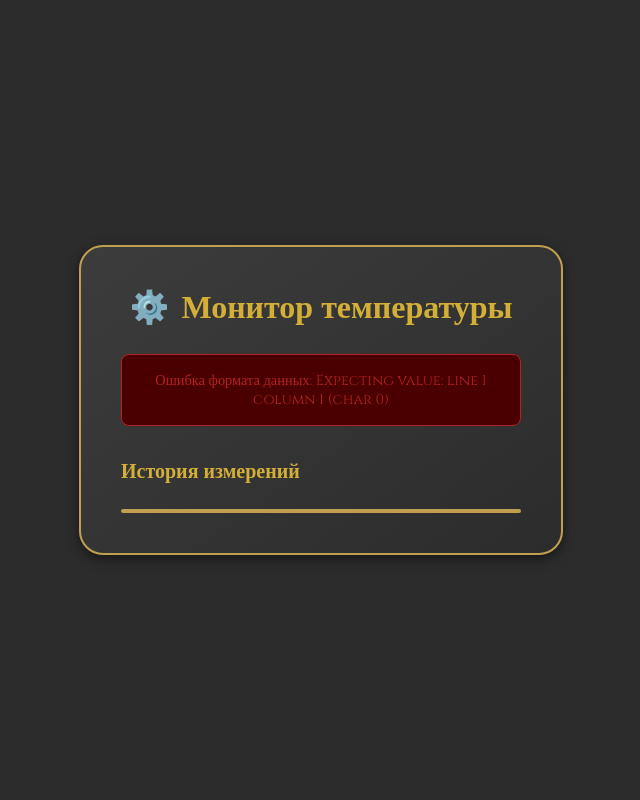
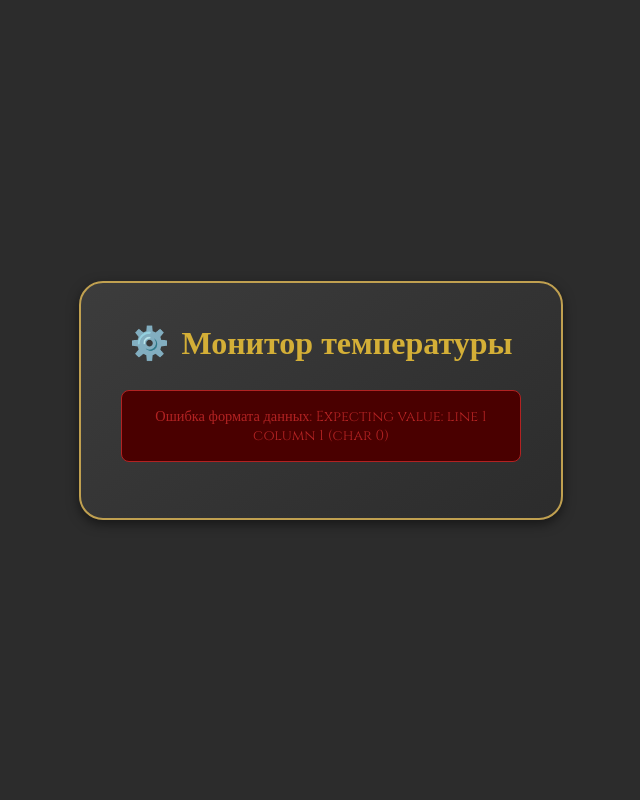
Before and after one commit to dmitray27/esp32-telegram, a Flask app: page / in a window 1280 px wide. Shown: the whole page, without its empty margins (319-959 px from the left). Run offline with Flask 3, Linux system fonts and the light colour scheme; data that the repository does not hold is empty.

Commit message:
Update index.html

```diff
--- a/templates/index.html
+++ b/templates/index.html
@@ -5,25 +5,22 @@
     <meta name="viewport" content="width=device-width, initial-scale=1.0">
     <title>Монитор температуры</title>
     <style>
-        /* Стимпанк стили */
         :root {
-            --text-primary: #d4af37; /* Золотой */
-            --text-secondary: #8b8000; /* Темно-желтый */
-            --bg-primary: #2c2c2c; /* Темный фон */
-            --accent: #c0a050; /* Бронзовый */
-            --error: #b22222; /* Огненно-красный */
-            --metal: #808080; /* Металлический серый */
+            --text-primary: #d4af37;
+            --text-secondary: #8b8000;
+            --bg-primary: #2c2c2c;
+            --accent: #c0a050;
+            --error: #b22222;
         }
 
         body {
-            font-family: 'Cinzel', serif; /* Шрифт в стиле стимпанк */
+            font-family: 'Cinzel', serif;
             background: var(--bg-primary);
             min-height: 100vh;
             margin: 0;
             display: flex;
             justify-content: center;
             align-items: center;
-            transition: background 0.3s ease;
         }
 
         .container {
@@ -33,7 +30,6 @@
             box-shadow: 0 4px 12px rgba(0, 0, 0, 0.5);
             width: min(90%, 400px);
             text-align: center;
-            transition: transform 0.2s ease;
             border: 2px solid var(--accent);
         }
 
@@ -53,7 +49,6 @@
             color: var(--text-primary);
             margin: 1.5rem 0;
             line-height: 1;
-            opacity: 0.9;
             text-shadow: 0 0 5px var(--accent);
         }
 
@@ -81,44 +76,6 @@
             font-size: 0.9rem;
             border: 1px solid var(--error);
         }
-
-        .refresh-indicator {
-            height: 4px;
-            background: var(--accent);
-            width: 0%;
-            transition: width 10s linear;
-            margin-top: 1.5rem;
-            border-radius: 2px;
-        }
-
-        .history {
-            margin-top: 2rem;
-            text-align: left;
-        }
-
-        .history h2 {
-            font-size: 1.25rem;
-            color: var(--text-primary);
-            margin-bottom: 1rem;
-        }
-
-        .history-item {
-            display: flex;
-            justify-content: space-between;
-            padding: 0.5rem 0;
-            border-bottom: 1px solid var(--metal);
-            color: var(--text-secondary);
-        }
-
-        .history-item:last-child {
-            border-bottom: none;
-        }
-
-        .load-time {
-            margin-top: 1rem;
-            color: var(--text-secondary);
-            font-size: 0.9rem;
-        }
     </style>
     <link href="https://fonts.googleapis.com/css2?family=Cinzel:wght@400;500;600&display=swap" rel="stylesheet">
 </head>
@@ -144,36 +101,15 @@
                         {{ data.time }}
                     </div>
                 </div>
-                <div class="load-time">
-                    Время загрузки: {{ "%.2f"|format(load_time) }} сек
-                </div>
             {% endif %}
         </div>
-
-        <!-- Блок истории данных -->
-        <div class="history">
-            <h2>История измерений</h2>
-            {% for entry in history %}
-                <div class="history-item">
-                    <span>{{ entry.temperature }}°C</span>
-                    <span>{{ entry.date }} {{ entry.time }}</span>
-                </div>
-            {% endfor %}
-        </div>
-
-        <div class="refresh-indicator" id="refreshIndicator"></div>
     </div>
 
     <script>
         async function refreshData() {
-            const indicator = document.getElementById('refreshIndicator');
-            indicator.style.width = '100%';
-
             try {
                 const response = await fetch(window.location.href, {
-                    headers: {
-                        'Cache-Control': 'no-cache'
-                    }
+                    headers: {'Cache-Control': 'no-cache'}
                 });
 
                 if (!response.ok) throw new Error(`Ошибка HTTP: ${response.status}`);
@@ -181,22 +117,13 @@
                 const html = await response.text();
                 const parser = new DOMParser();
                 const newDoc = parser.parseFromString(html, 'text/html');
-                const newContent = newDoc.getElementById('content').innerHTML;
-                const newHistory = newDoc.querySelector('.history').innerHTML;
-
-                document.getElementById('content').innerHTML = newContent;
-                document.querySelector('.history').innerHTML = newHistory;
-                console.log("Данные успешно обновлены");
+                document.getElementById('content').innerHTML = newDoc.getElementById('content').innerHTML;
 
             } catch (error) {
                 console.error('Ошибка обновления:', error);
                 document.getElementById('content').innerHTML = `
                     <div class="error">Ошибка загрузки данных: ${error.message}</div>
                 `;
-            } finally {
-                setTimeout(() => {
-                    indicator.style.width = '0%';
-                }, 10000); // Синхронизировано с интервалом
             }
         }
 
```
